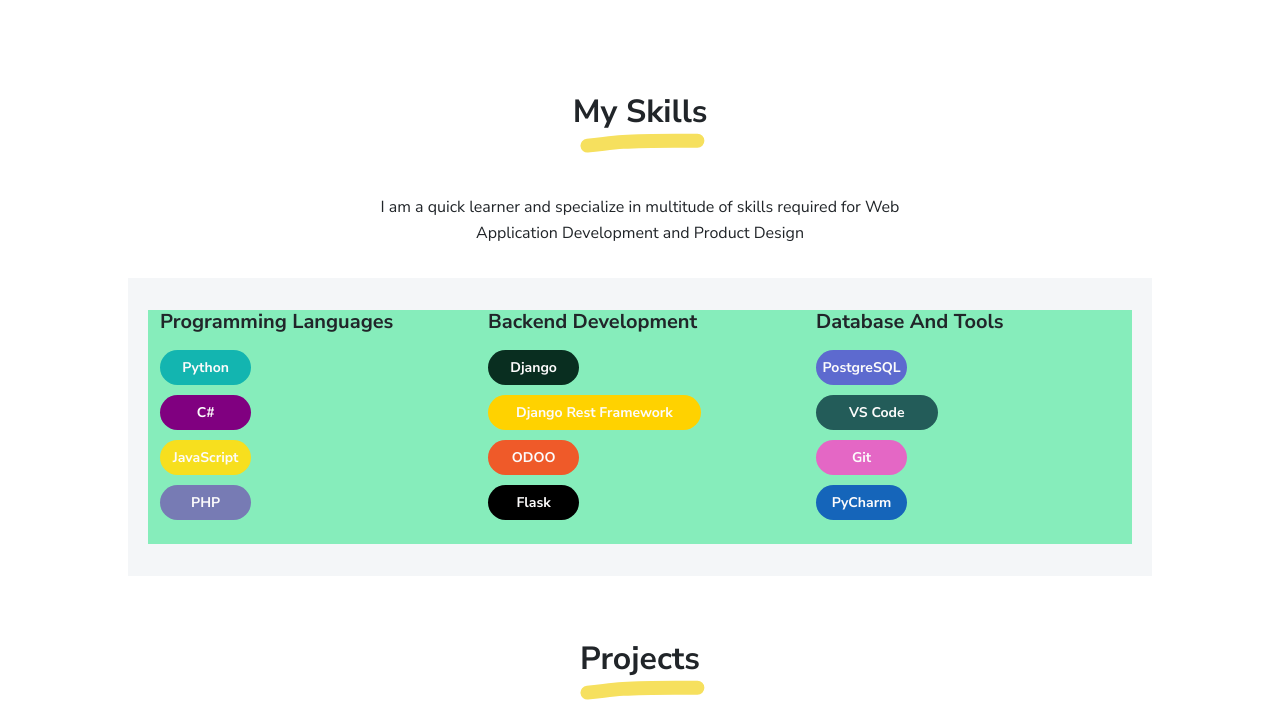
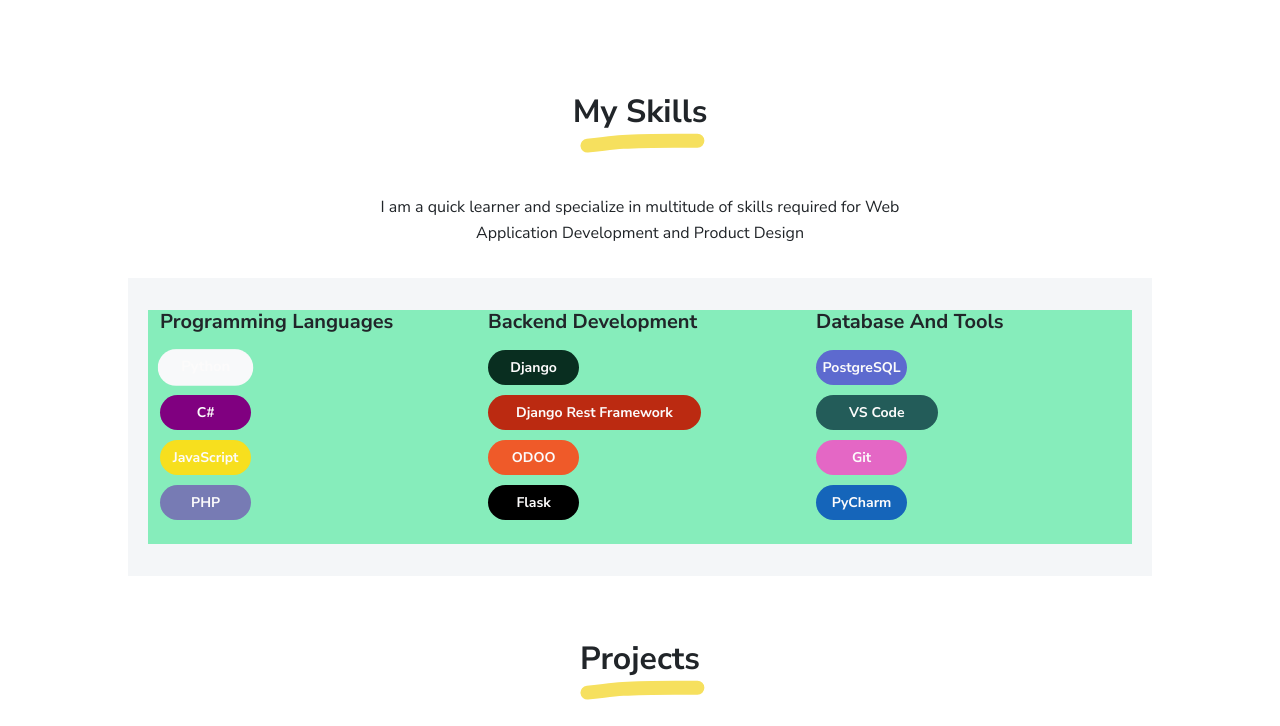
Before and after one commit to imranasq/imranasq.github.io, a plain HTML site: page index.html in a window 1280 px wide. In both pictures the pointer is over the element "Python". Shown: the part 1666-2392 px from the top of the page. Drawn offline with Linux system fonts and the light colour scheme.

Commit message:
cv updated

```diff
--- a/css/main.css
+++ b/css/main.css
@@ -273,6 +273,12 @@ footer a:not(.nav-link) {
 .col-md-4{
   background-color: #86edbb;
 }
+.rounded-pill:hover {
+  transform: scale(1.05);
+  background-color: #f8f9fa; /* Example highlight color */
+  transition: all 0.3s ease-in-out;
+}
+
 
 .background-python {
   background-color: #13b5b0;
@@ -347,7 +353,7 @@ footer a:not(.nav-link) {
 }
 
 .background-drf {
-  background-color: #FFD200;
+  background-color: #bb2a11;
   text-align: center;
   color: #fcfbfb;
   width: 70%;
--- a/index.html
+++ b/index.html
@@ -303,7 +303,7 @@
     </div>
     <div class="row">
       <div class="col-md-6" data-aos="zoom-in" data-aos-delay="100">
-        <div class="bg-light my-2 p-3 pt-2"><form action="https://formspree.io/your@email.com"
+        <div class="bg-light my-2 p-3 pt-2"><form action="tech.alimran@gmail.com"
     method="POST">
     <div class="form-group my-2">
       <label for="name" class="form-label fw-bolder">Name</label>
```
Also changed, not shown: 1 other file.
